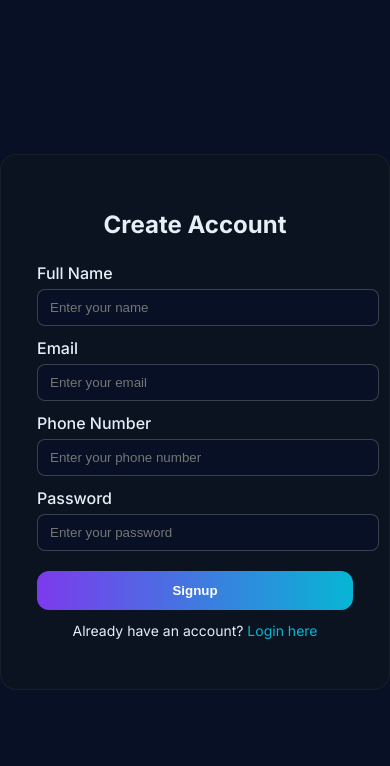
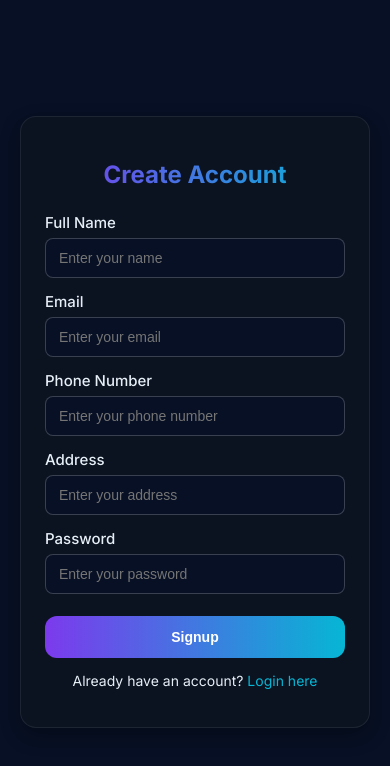
Before and after one commit to solvoroofficial/solvoro-website, a plain HTML site: page signup.html in a window 390 px wide. Drawn offline with Linux system fonts and the light colour scheme.

Commit message:
Update signup.html

```diff
--- a/signup.html
+++ b/signup.html
@@ -7,6 +7,9 @@
   <link rel="icon" href="favicon.png" type="image/png">
   <link href="https://fonts.googleapis.com/css2?family=Inter:wght@400;500;600;700&display=swap" rel="stylesheet">
   <style>
+    * {
+      box-sizing: border-box;
+    }
     body {
       font-family: 'Inter', sans-serif;
       background: #071024;
@@ -14,57 +17,79 @@
       display: flex;
       align-items: center;
       justify-content: center;
-      height: 100vh;
+      min-height: 100vh;
       margin: 0;
+      padding: 20px;
     }
     .signup-card {
       background: #0b1220;
-      padding: 36px;
+      padding: 32px;
       border-radius: 16px;
-      max-width: 400px;
       width: 100%;
-      border: 1px solid rgba(255,255,255,0.05);
+      max-width: 420px;
+      border: 1px solid rgba(255,255,255,0.08);
+      box-shadow: 0 8px 20px rgba(0,0,0,0.3);
     }
     .signup-card h2 {
       text-align: center;
       margin-bottom: 24px;
+      background: linear-gradient(90deg,#7c3aed,#06b6d4);
+      -webkit-background-clip: text;
+      -webkit-text-fill-color: transparent;
     }
-    .signup-card label {
+    label {
       display: block;
-      margin-top: 12px;
+      margin-top: 14px;
       font-weight: 500;
+      font-size: 15px;
     }
-    .signup-card input {
+    input {
       width: 100%;
-      padding: 10px 12px;
+      padding: 11px 13px;
       margin-top: 6px;
       border-radius: 8px;
       border: 1px solid rgba(255,255,255,0.2);
       background: #071024;
       color: #e6eef6;
+      font-size: 15px;
     }
-    .signup-card button {
+    input:focus {
+      outline: none;
+      border-color: #7c3aed;
+    }
+    button {
       width: 100%;
-      margin-top: 20px;
-      padding: 12px;
+      margin-top: 22px;
+      padding: 13px;
       border-radius: 12px;
       border: none;
       font-weight: 700;
+      font-size: 16px;
       background: linear-gradient(90deg,#7c3aed,#06b6d4);
       color: #fff;
       cursor: pointer;
+      transition: all 0.3s;
     }
-    .signup-card button:hover {
+    button:hover {
+      transform: translateY(-2px);
       filter: brightness(0.95);
     }
-    .signup-card p {
+    p {
       text-align: center;
-      margin-top: 12px;
+      margin-top: 14px;
       font-size: 14px;
     }
-    .signup-card p a {
+    p a {
       color: #06b6d4;
       text-decoration: none;
+    }
+    @media (max-width: 480px) {
+      .signup-card {
+        padding: 24px;
+      }
+      input, button {
+        font-size: 14px;
+      }
     }
   </style>
 </head>
@@ -81,6 +106,9 @@
       <label for="phone">Phone Number</label>
       <input type="text" id="phone" required placeholder="Enter your phone number">
 
+      <label for="address">Address</label>
+      <input type="text" id="address" placeholder="Enter your address">
+
       <label for="password">Password</label>
       <input type="password" id="password" required placeholder="Enter your password">
 
@@ -93,24 +121,25 @@
     document.getElementById('signupForm').addEventListener('submit', async (e) => {
       e.preventDefault();
 
-      const name = document.getElementById('name').value;
-      const email = document.getElementById('email').value;
-      const phone = document.getElementById('phone').value;
-      const password = document.getElementById('password').value;
+      const name = document.getElementById('name').value.trim();
+      const email = document.getElementById('email').value.trim();
+      const phone = document.getElementById('phone').value.trim();
+      const address = document.getElementById('address').value.trim();
+      const password = document.getElementById('password').value.trim();
 
       try {
         const res = await fetch('http://localhost:5000/signup', {
           method: 'POST',
           headers: { 'Content-Type': 'application/json' },
-          body: JSON.stringify({ name, email, phone, password })
+          body: JSON.stringify({ name, email, phone, address, password })
         });
 
         const data = await res.json();
 
         if (res.ok) {
-          // Save info for dashboard
-          localStorage.setItem('user', JSON.stringify({ name, email, phone }));
-          // Redirect to dashboard
+          localStorage.setItem('user', JSON.stringify({
+            name, email, phone, address, image: 'favicon.png'
+          }));
           window.location.href = 'dashboard.html';
         } else {
           alert(data.message || 'Signup failed');
@@ -118,7 +147,7 @@
 
       } catch (err) {
         console.error(err);
-        alert('Something went wrong!');
+        alert('Server error. Please check your connection.');
       }
     });
   </script>
```
